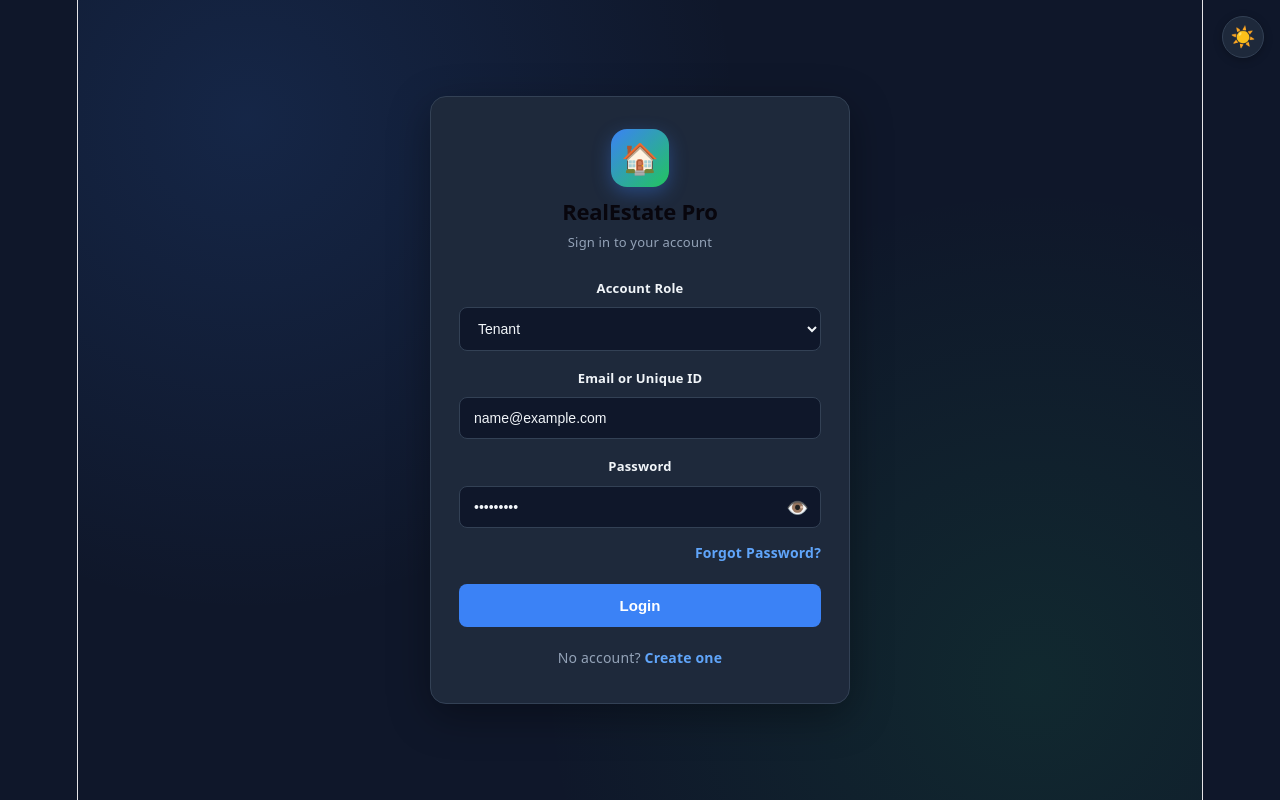
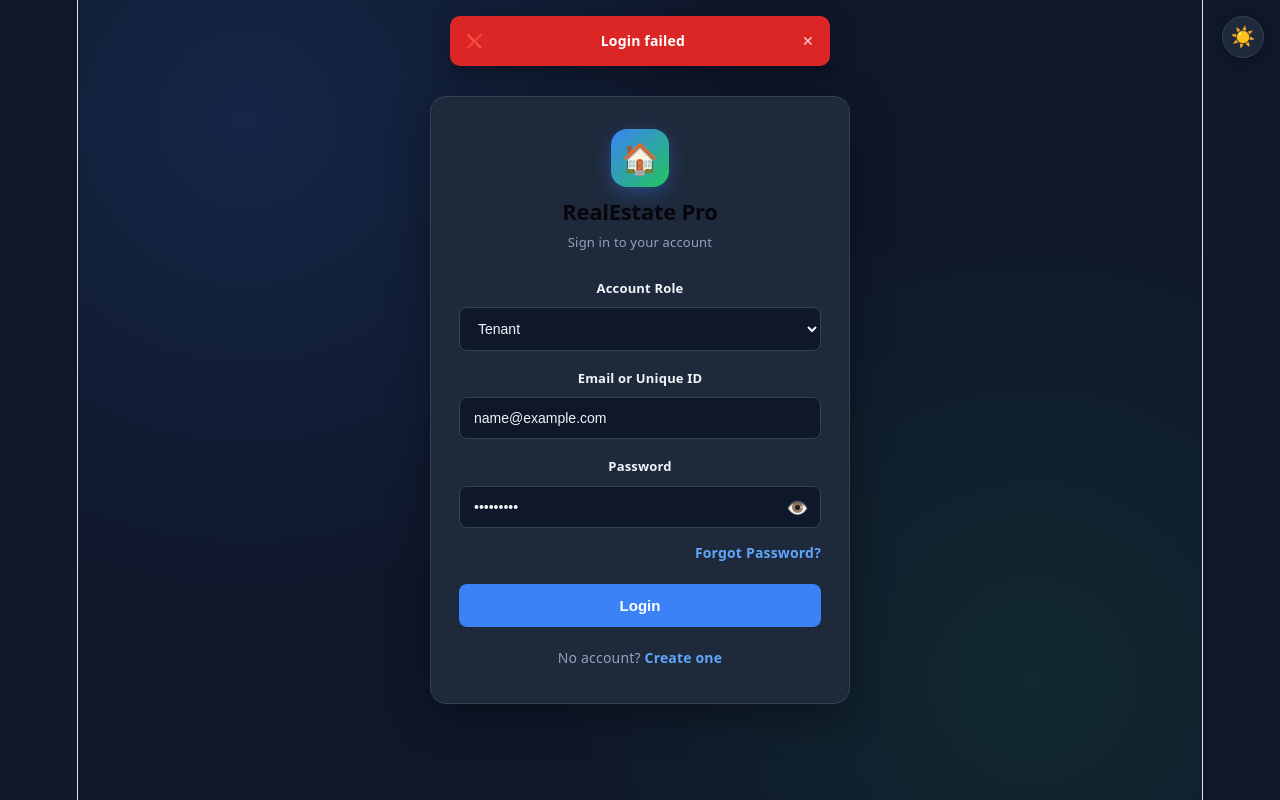
Before and after one commit to matiur25580/realestate-management-system, a React (Vite) app in the folder client/: page /login in a window 1280 px wide. Both pictures are taken after typing "name@example.com", "Sample123" into the empty fields and a click on the button "Login". Built offline with nearby package versions, Linux system fonts and the light colour scheme; no server answers.

Commit message:
scan fixes toast success corrections

```diff
--- a/client/src/App.jsx
+++ b/client/src/App.jsx
@@ -1,6 +1,7 @@
 import { BrowserRouter, Routes, Route, Navigate } from 'react-router-dom';
 import { AuthProvider } from './context/AuthContext';
 import { ThemeProvider } from './context/ThemeContext';
+import { ToastProvider } from './context/ToastContext';
 import Login from './pages/Login';
 import Register from './pages/Register';
 import VerifyOtp from './pages/VerifyOtp';
@@ -8,7 +9,7 @@ import ForgotPassword from './pages/ForgotPassword';
 import Dashboard from './pages/Dashboard';
 export default function App(){
   return (
-    <ThemeProvider><AuthProvider><BrowserRouter><div style={{background:'var(--app-bg)',minHeight:'100vh'}}>
+    <ThemeProvider><ToastProvider><AuthProvider><BrowserRouter><div style={{background:'var(--app-bg)',minHeight:'100vh'}}>
       <Routes>
         <Route path="/" element={<Navigate to="/login" />} />
         <Route path="/login" element={<Login />} />
@@ -17,6 +18,6 @@ export default function App(){
         <Route path="/forgot-password" element={<ForgotPassword />} />
         <Route path="/dashboard" element={<Dashboard />} />
       </Routes>
-    </div></BrowserRouter></AuthProvider></ThemeProvider>
+    </div></BrowserRouter></AuthProvider></ToastProvider></ThemeProvider>
   );
 }
--- /dev/null
+++ b/client/src/context/ToastContext.jsx
@@ -0,0 +1,44 @@
+import { createContext, useContext, useState, useCallback } from 'react';
+
+const ToastContext = createContext(null);
+let idc = 0;
+
+export function ToastProvider({ children }){
+  const [toasts, setToasts] = useState([]);
+  const remove = useCallback((id)=> setToasts(t=>t.filter(x=>x.id!==id)), []);
+  const push = useCallback((type,msg)=>{
+    const id = ++idc;
+    setToasts(t=>[...t,{id,type,msg}]);
+    setTimeout(()=>remove(id), 3500);
+  },[remove]);
+  const api = {
+    success:(m)=>push('success',m),
+    error:(m)=>push('error',m),
+    info:(m)=>push('info',m),
+  };
+  return (
+    <ToastContext.Provider value={api}>
+      {children}
+      <div style={{position:'fixed',top:16,left:'50%',transform:'translateX(-50%)',zIndex:9999,display:'flex',flexDirection:'column',gap:8,width:'min(92vw,380px)'}}>
+        {toasts.map(t=>(
+          <div key={t.id} className="toast-in" style={{
+            padding:'12px 16px',borderRadius:'10px',fontSize:'14px',fontWeight:'600',
+            color:'#fff',boxShadow:'0 8px 24px rgba(0,0,0,0.35)',
+            background: t.type==='success' ? '#16a34a' : t.type==='error' ? '#dc2626' : '#2563eb',
+            display:'flex',alignItems:'center',gap:10
+          }}>
+            <span>{t.type==='success'?'✅':t.type==='error'?'❌':'ℹ️'}</span>
+            <span style={{flex:1}}>{t.msg}</span>
+            <span onClick={()=>remove(t.id)} style={{cursor:'pointer',opacity:0.8}}>✕</span>
+          </div>
+        ))}
+      </div>
+    </ToastContext.Provider>
+  );
+}
+
+export function useToast(){
+  const ctx = useContext(ToastContext);
+  if(!ctx) throw new Error('useToast must be used inside ToastProvider');
+  return ctx;
+}
--- a/client/src/index.css
+++ b/client/src/index.css
@@ -136,3 +136,7 @@ code {
 .auth-inp:focus { border-color:#3b82f6 !important; box-shadow:0 0 0 3px rgba(59,130,246,0.25); }
 .auth-btn:hover { filter:brightness(1.12); }
 .auth-btn:active { transform:scale(0.99); }
+
+/* ===== Toast ===== */
+@keyframes toastIn { from { opacity:0; transform:translateY(-12px); } to { opacity:1; transform:translateY(0); } }
+.toast-in { animation:toastIn 0.25s ease; }
--- a/client/src/pages/ForgotPassword.jsx
+++ b/client/src/pages/ForgotPassword.jsx
@@ -1,10 +1,12 @@
-import { useState, useRef, useEffect } from 'react';
+import { useState, useRef, useEffect } from 'react'
+import { useToast } from '../context/ToastContext';
 import { useNavigate, Link } from 'react-router-dom';
 import api from '../api';
 import ThemeToggle from '../components/ThemeToggle';
 import { pageWrap, card, logo, title, subtitle, label, inp, btn, link, footer, otpBox } from '../components/authStyles';
 
 export default function ForgotPassword(){
+  const toast = useToast();
   const [step, setStep] = useState(1);
   const [email, setEmail] = useState('');
   const [otp, setOtp] = useState(['','','','','','']);
@@ -25,13 +27,13 @@ export default function ForgotPassword(){
 
   const sendOtp = async (e)=>{
     e.preventDefault();
-    if(!email.trim()) return alert('Enter your email');
+    if(!email.trim()) return toast.error('Enter your email');
     try{
       const res = await api.post('/auth/forgot-password', { email: email.trim() });
-      alert(res.data.message);
+      toast.success(res.data.message);
       setStep(2); setSeconds(300); setOtp(['','','','','','']);
       setTimeout(()=> boxRefs.current[0]?.focus(), 100);
-    }catch(err){ alert(err.response?.data?.message || 'Failed to send OTP'); }
+    }catch(err){ toast.error(err.response?.data?.message || 'Failed to send OTP'); }
   };
 
   const handleBox = (i, v)=>{
@@ -43,14 +45,14 @@ export default function ForgotPassword(){
   const resetPw = async (e)=>{
     e.preventDefault();
     const code = otp.join('');
-    if(code.length!==6) return alert('Enter 6-digit OTP');
-    if(newPassword.length<6) return alert('Password minimum 6 characters');
-    if(newPassword!==confirm) return alert('Passwords do not match');
+    if(code.length!==6) return toast.error('Enter 6-digit OTP');
+    if(newPassword.length<6) return toast.error('Password minimum 6 characters');
+    if(newPassword!==confirm) return toast.error('Passwords do not match');
     try{
       const res = await api.post('/auth/reset-password', { email: email.trim(), otp: code, newPassword });
-      alert(res.data.message);
+      toast.success(res.data.message);
       nav('/login');
-    }catch(err){ alert(err.response?.data?.message || 'Reset failed'); }
+    }catch(err){ toast.error(err.response?.data?.message || 'Reset failed'); }
   };
 
   return (
--- a/client/src/pages/Login.jsx
+++ b/client/src/pages/Login.jsx
@@ -1,4 +1,5 @@
-import { useState } from 'react';
+import { useState } from 'react'
+import { useToast } from '../context/ToastContext';
 import { useNavigate, Link } from 'react-router-dom';
 import api from '../api';
 import { useAuth } from '../context/AuthContext';
@@ -6,6 +7,7 @@ import ThemeToggle from '../components/ThemeToggle';
 import { pageWrap, card, logo, title, subtitle, label, inp, btn, link, footer } from '../components/authStyles';
 
 export default function Login(){
+  const toast = useToast();
   const [role, setRole] = useState('Tenant');
   const [emailOrId, setEmailOrId] = useState('');
   const [password, setPassword] = useState('');
@@ -20,7 +22,7 @@ export default function Login(){
       login(res.data);
       nav('/dashboard');
     }catch(err){
-      alert(err.response?.data?.message || 'Login failed');
+      toast.error(err.response?.data?.message || 'Login failed');
     }
   };
 
--- a/client/src/pages/Register.jsx
+++ b/client/src/pages/Register.jsx
@@ -1,23 +1,25 @@
-import { useState } from 'react';
+import { useState } from 'react'
+import { useToast } from '../context/ToastContext';
 import { useNavigate, Link } from 'react-router-dom';
 import api from '../api';
 import ThemeToggle from '../components/ThemeToggle';
 import { pageWrap, card, logo, title, subtitle, label, inp, btn, link, footer } from '../components/authStyles';
 
 export default function Register(){
+  const toast = useToast();
   const [form, setForm] = useState({ fullName:'', email:'', contactNumber:'', dob:'', role:'Tenant', password:'', confirm:'' });
   const nav = useNavigate();
   const set = (k)=> (e)=> setForm({...form,[k]:e.target.value});
 
   const handle = async (e)=>{
     e.preventDefault();
-    if(form.password !== form.confirm) return alert('Password mismatch');
-    if(form.dob.length !== 8) return alert('DOB must be DDMMYYYY 8 digits');
+    if(form.password !== form.confirm) return toast.error('Password mismatch');
+    if(form.dob.length !== 8) return toast.error('DOB must be DDMMYYYY 8 digits');
     try{
       await api.post('/auth/register', form);
       localStorage.setItem('pendingEmail', form.email);
       nav('/verify-otp');
-    }catch(err){ alert(err.response?.data?.message || 'Failed'); }
+    }catch(err){ toast.error(err.response?.data?.message || 'Failed'); }
   };
 
   return (
--- a/client/src/pages/VerifyOtp.jsx
+++ b/client/src/pages/VerifyOtp.jsx
@@ -1,7 +1,9 @@
-import { useState, useEffect } from 'react';
+import { useState, useEffect } from 'react'
+import { useToast } from '../context/ToastContext';
 import { useNavigate } from 'react-router-dom';
 import api from '../api';
 export default function VerifyOtp(){
+  const toast = useToast();
   const [otp, setOtp] = useState('');
   const [sec, setSec] = useState(300);
   const nav = useNavigate();
@@ -15,9 +17,9 @@ export default function VerifyOtp(){
     e.preventDefault();
     try{
       const res = await api.post('/auth/verify-otp', { email, otp });
-      alert(res.data.message);
+      toast.success(res.data.message);
       nav('/login');
-    }catch(err){ alert(err.response?.data?.message); }
+    }catch(err){ toast.error(err.response?.data?.message); }
   };
   const mins = Math.floor(sec/60);
   const secs = sec%60;
```
Also changed, not shown: client/src/pages/Dashboard.jsx (+14 -12 lines).
